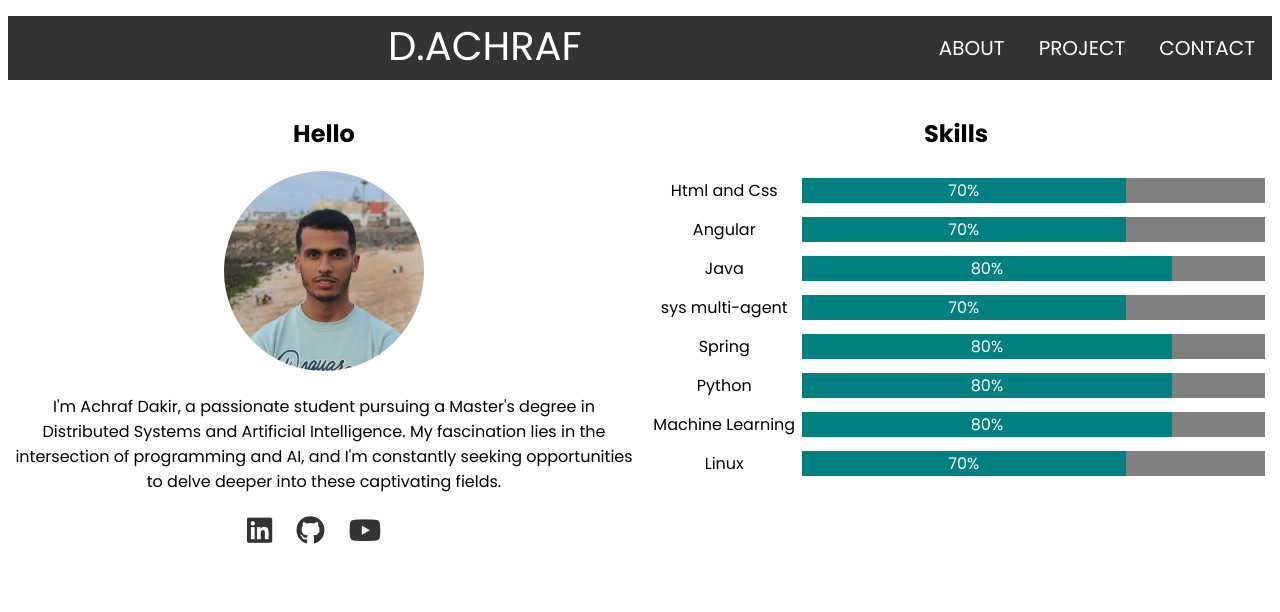
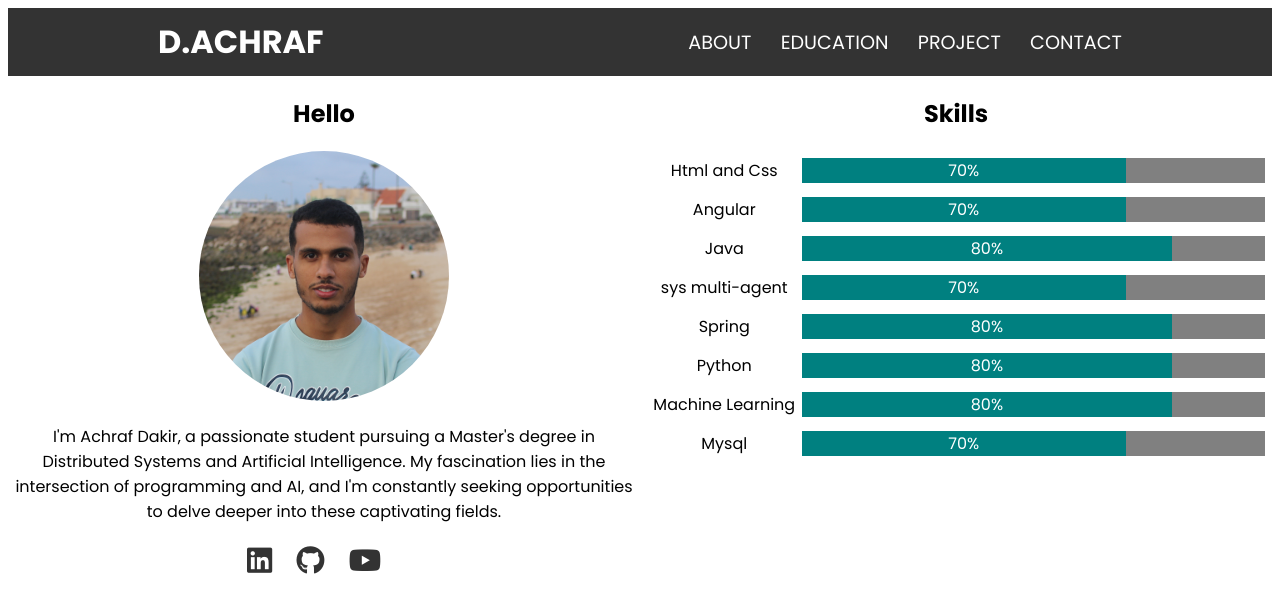
Before and after one commit to achrafdakir/web_dev_learning, a plain HTML site: page MyWebsite/index.html in a window 1280 px wide. Drawn offline with Linux system fonts and the light colour scheme.

Commit message:
mywebsite

```diff
--- a/MyWebsite/index.html
+++ b/MyWebsite/index.html
@@ -9,12 +9,13 @@
     </head>
     <body>
         <header>
-            <ul>
-                <p>D.Achraf</p>
-                <li><a href="#">Contact</a></li>
-                <li><a href="#">Project</a></li>
-                <li><a href="#">About</a></li>
-            </ul>
+            <a class="logo" href="#">D.Achraf</a>
+            <nav>
+                <a href="#about">About</a>
+                <a href="#project">education</a>
+                <a href="#project">Project</a>
+                <a href="#contact">Contact</a>
+            </nav>
         </header>
 
         <main>
@@ -109,7 +110,7 @@
                 </div>
 
                 <div class="row">
-                    <div class="left">Linux</div>
+                    <div class="left">Mysql</div>
                     <div class="right">
                         <li>
                             <span class="main-bar">
--- a/MyWebsite/style.css
+++ b/MyWebsite/style.css
@@ -6,32 +6,37 @@
     scroll-behavior: smooth;
 }
 
-header ul{
+header {
     background-color: #333;
     color: #fff;
-    list-style-type: none;
-    overflow: hidden;
-    text-align: center;
+    display: flex;
+    justify-content: space-between;
     align-items: center;
     text-transform: uppercase;
+    padding: 10px 150px;
 }
-header ul li{
-    float: right;
-}
-header ul li a{
+
+header nav a{
     text-decoration: none;
     color: #fff;
-    font-size: 20px;
-    display: block;
-    padding: 17px;
+    font-size: 1.2em;
+    padding-left: 25px;
 }
-header ul li a:hover{
-    background-color: black;
+
+header nav a:hover{
+    color: black;
+    font-weight: 800;
+    font-size: 1.4em;
 }
-header ul p{
-    font-size: 40px;
+.logo{
+    text-decoration: none;
+    color: #fff;
+    font-size: 2em;
+    font-weight: 700;
     display: inline;
 }
+
+/*Profile*/
 .social-icons a{
     color: #333;
     font-size: 1.8em;
@@ -44,9 +49,9 @@ header ul p{
     text-align: center;
 }
 .column img{
-    width: 200px;
-    height: 200px;
-    border-radius: 200px;
+    width: 250px;
+    height: 250px;
+    border-radius: 250px;
 }
 
 /*Skills*/
```
